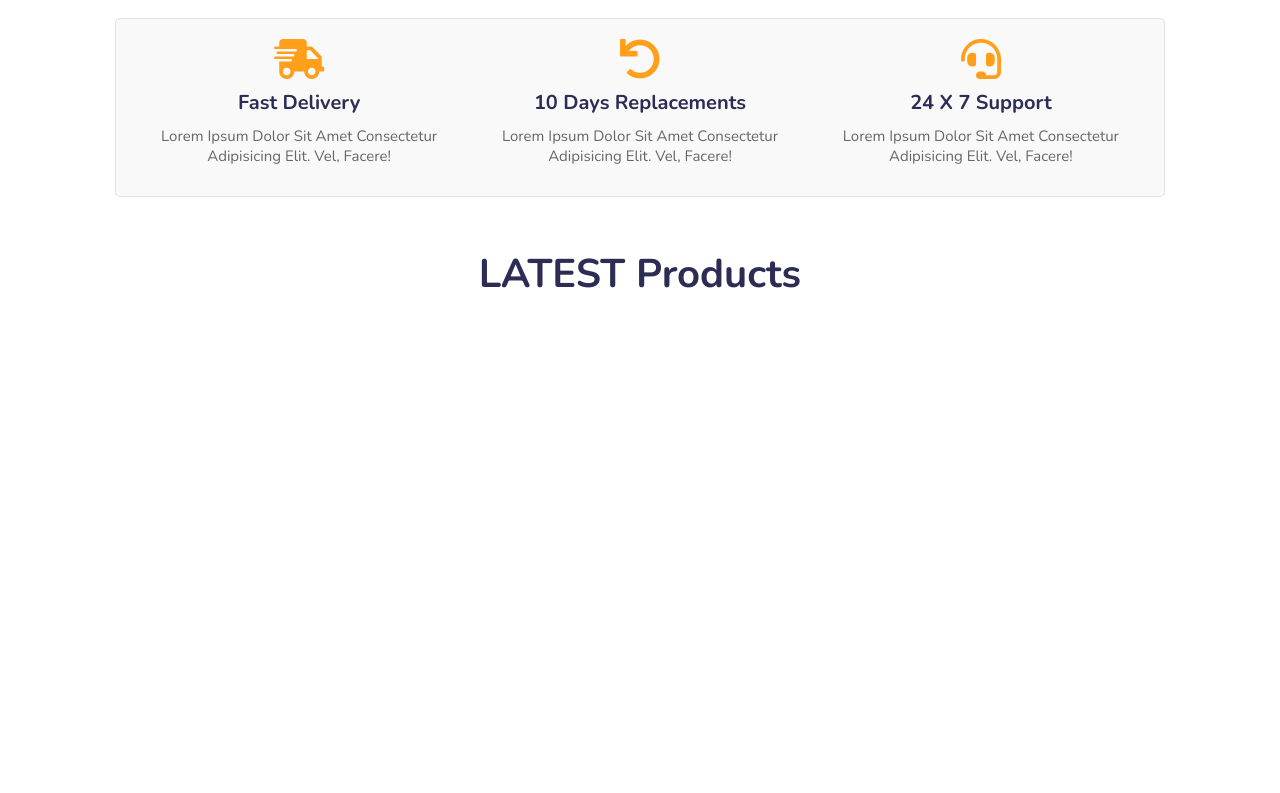
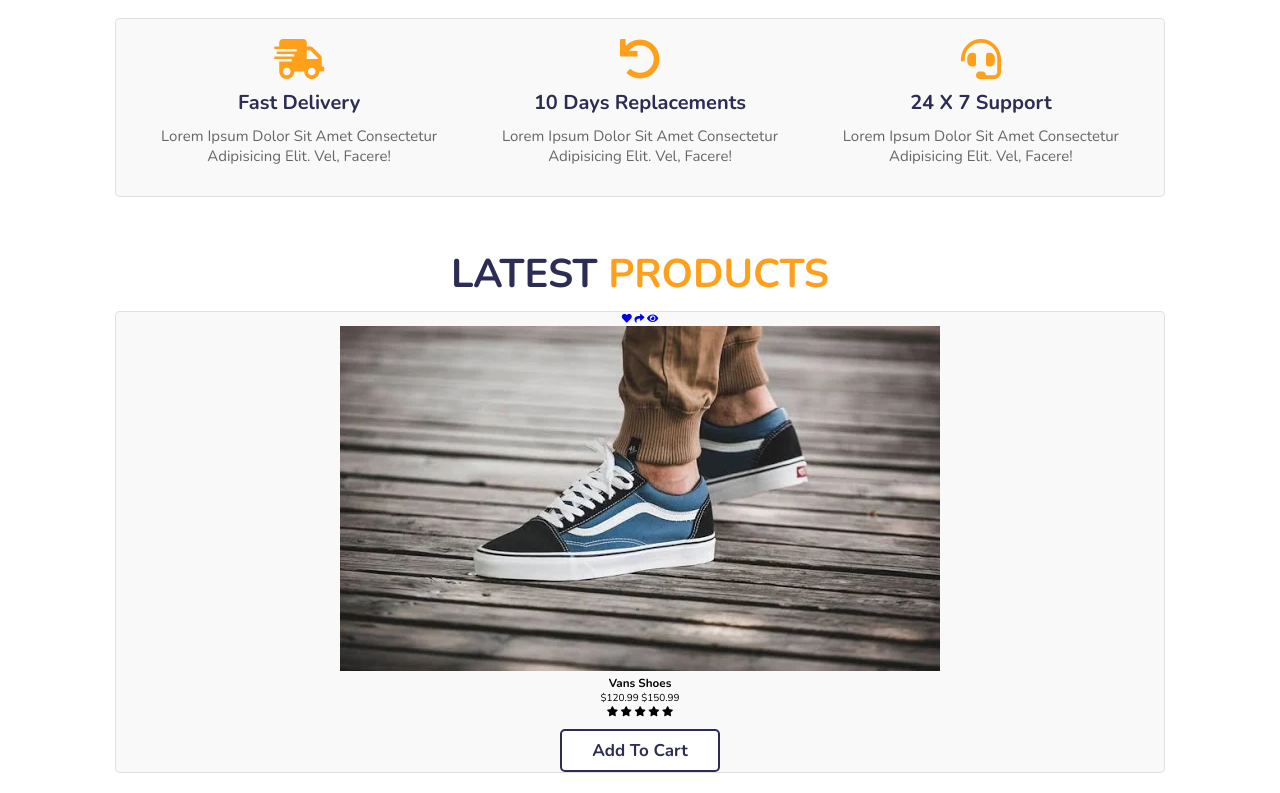
Before and after one commit to ashleigh-tesla/e-Commerce, a plain HTML site: page index.html in a window 1280 px wide. Shown: the part 1063-1856 px from the top of the page. Before the commit the page ends 1394 px from the top, so only its background shows below. Drawn offline with nearby package versions, Linux system fonts and the light colour scheme; a small style sheet from the web is missing.

Commit message:
updated index.html and eCommerce.css

```diff
--- a/index.html
+++ b/index.html
@@ -119,6 +119,26 @@
     <!-- products section starts -->
     <section class="products" id="products">
         <h1 class="heading">latest <span>products</span> </h1>
+        <div class="box-container">
+            <div class="box">
+                <div class="icons">
+                    <a href="#" class="fas fa-heart"></a>
+                    <a href="#" class="fas fa-share"></a>
+                    <a href="#" class="fas fa-eye"></a>
+                </div>
+                <img src="pictures/shopping (6).webp" alt="">
+                <h3>Vans Shoes</h3>
+                <div class="price">$120.99 <span>$150.99</span></div>
+                <div class="stars">
+                    <i class="fas fa-star"></i>
+                    <i class="fas fa-star"></i>
+                    <i class="fas fa-star"></i>
+                    <i class="fas fa-star"></i>
+                    <i class="fas fa-star"></i>
+                </div>
+                <a href="#" class="btn">add to cart</a>
+            </div>
+        </div>
     </section>
     <!-- products section ends -->
 
--- a/styles/eCommerce.css
+++ b/styles/eCommerce.css
@@ -35,8 +35,10 @@ section {
     padding: 1rem;
 }
 
-
-/* .heading span{} */
+.heading span {
+    text-transform: uppercase;
+    color: var(--orange);
+}
 
 .btn {
     display: inline-block;
@@ -271,6 +273,22 @@ header .icons a:hover {
     padding: 1rem 0;
 }
 
+.products .box-container {
+    display: flex;
+    flex-wrap: wrap;
+    gap: 1.5rem;
+}
+
+.products .box-container .box {
+    border: .1rem solid rgba(0, 0, 0, 0.1);
+    border-radius: .5rem;
+    text-align: center;
+    position: relative;
+    overflow: hidden;
+    background: #f9f9f9;
+    flex: 1 1 30rem;
+}
+
 
 /* media queries */
 
@@ -327,4 +345,7 @@ header .icons a:hover {
     .home .slide-container .slide .image {
         padding-bottom: 6.0rem;
     }
+    .heading {
+        font-size: 3rem;
+    }
 }
```
